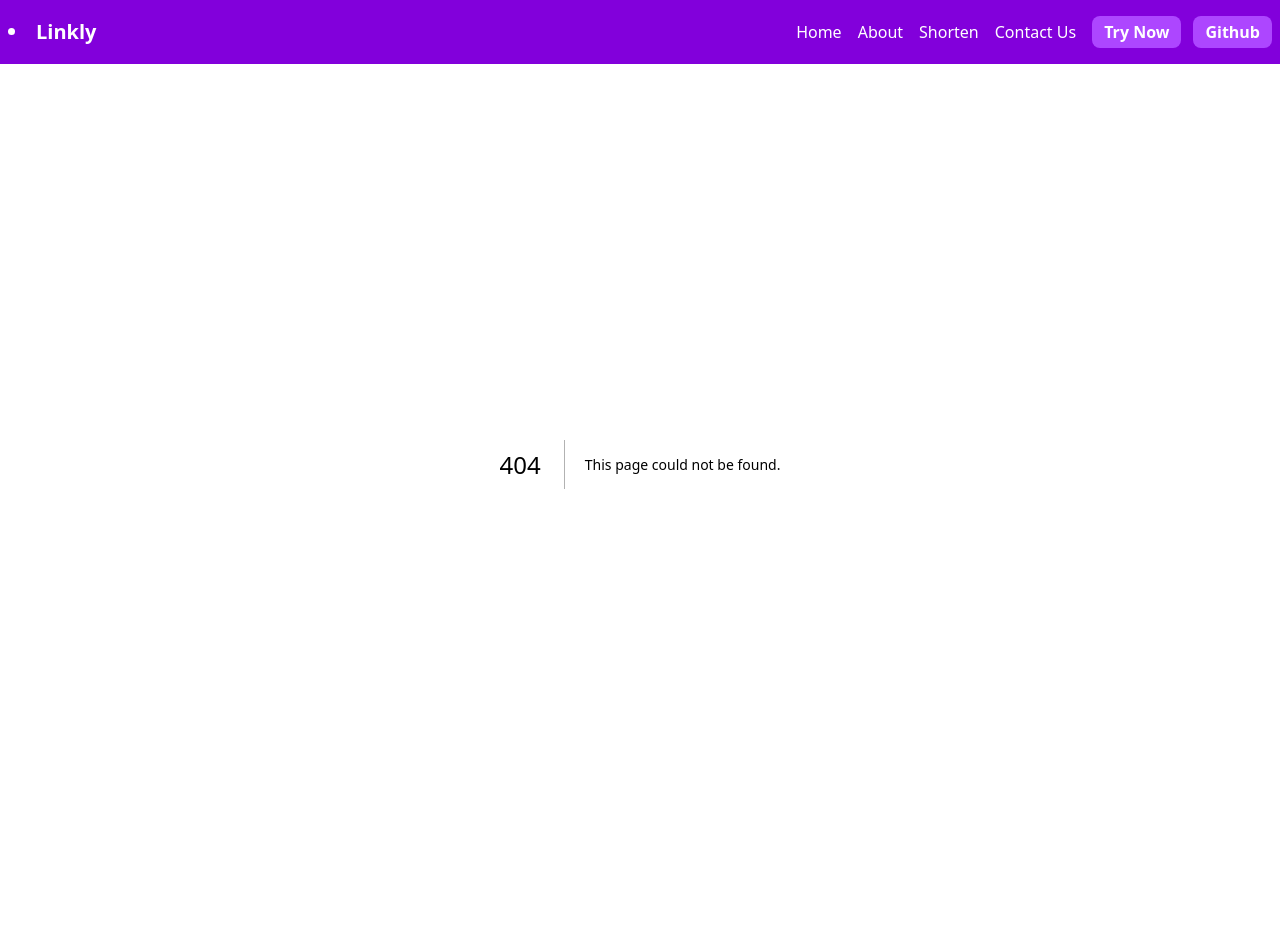
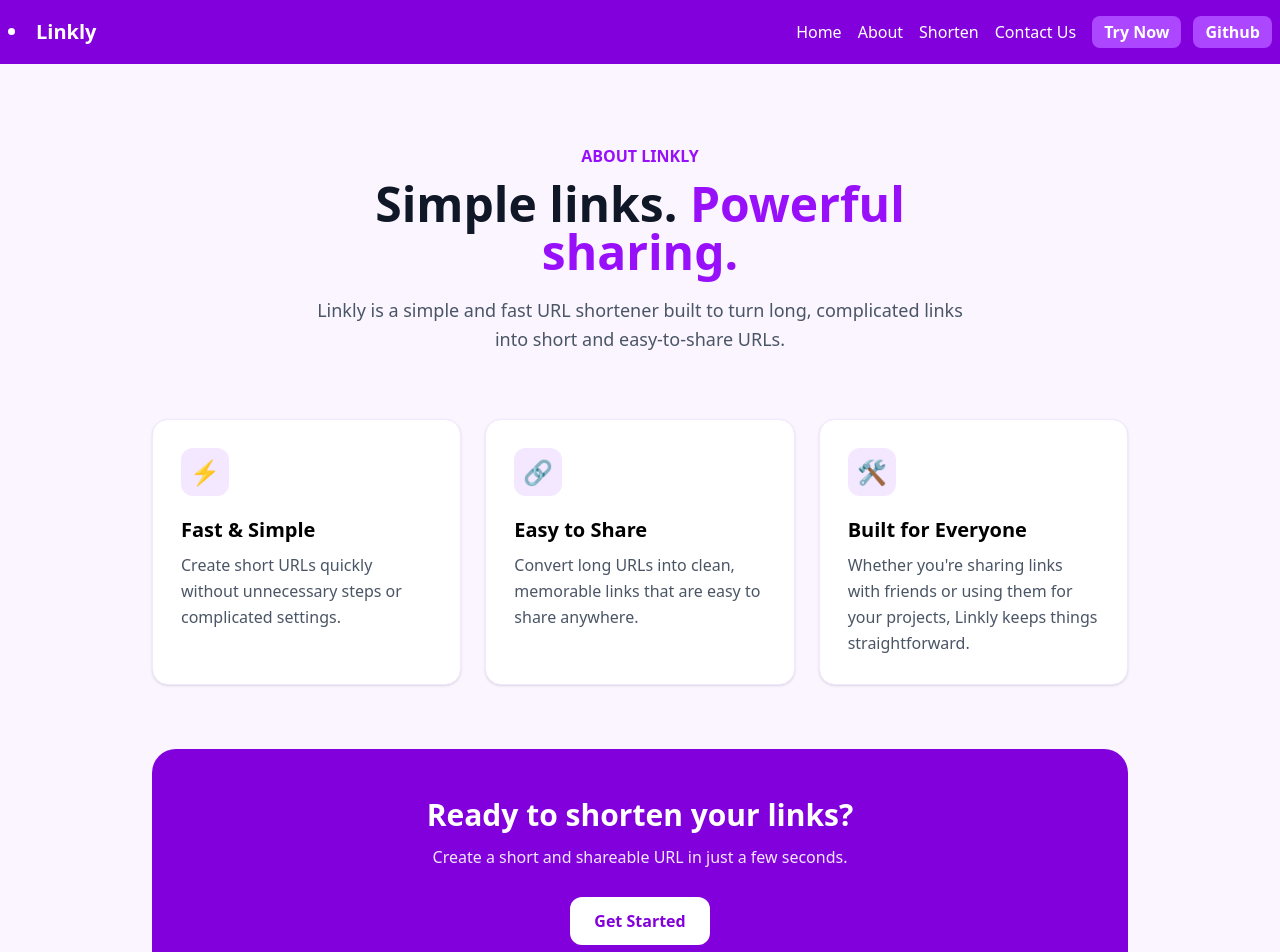
Before and after one commit to Void-0019/linkly, a Next.js app: page /about in a window 1280 px wide. Before the commit this address had no page. Shown: the top 952 px of the page. Before the commit the page ends 864 px from the top, so only its background shows below. Built offline with nearby package versions, Linux system fonts and the light colour scheme.

Commit message:
feat: add About page

```diff
--- /dev/null
+++ b/app/about/page.js
@@ -0,0 +1,84 @@
+import React from "react";
+import Link from "next/link";
+
+const About = () => {
+  return (
+    <main className="min-h-[calc(100vh-4rem)] bg-purple-50">
+      <section className="max-w-5xl mx-auto px-6 py-20">
+
+        <div className="text-center max-w-2xl mx-auto">
+          <p className="text-purple-600 font-semibold mb-3">
+            ABOUT LINKLY
+          </p>
+
+          <h1 className="text-4xl md:text-5xl font-bold text-gray-900 mb-5">
+            Simple links.{" "}
+            <span className="text-purple-600">Powerful sharing.</span>
+          </h1>
+
+          <p className="text-gray-600 text-lg leading-relaxed">
+            Linkly is a simple and fast URL shortener built to turn long,
+            complicated links into short and easy-to-share URLs.
+          </p>
+        </div>
+
+        <div className="grid md:grid-cols-3 gap-6 mt-16">
+
+          <div className="bg-white rounded-2xl p-7 shadow-sm border border-purple-100">
+            <div className="w-12 h-12 rounded-xl bg-purple-100 flex items-center justify-center text-2xl mb-5">
+              ⚡
+            </div>
+            <h2 className="text-xl font-bold mb-2">Fast & Simple</h2>
+            <p className="text-gray-600 leading-relaxed">
+              Create short URLs quickly without unnecessary steps or
+              complicated settings.
+            </p>
+          </div>
+
+          <div className="bg-white rounded-2xl p-7 shadow-sm border border-purple-100">
+            <div className="w-12 h-12 rounded-xl bg-purple-100 flex items-center justify-center text-2xl mb-5">
+              🔗
+            </div>
+            <h2 className="text-xl font-bold mb-2">Easy to Share</h2>
+            <p className="text-gray-600 leading-relaxed">
+              Convert long URLs into clean, memorable links that are easy
+              to share anywhere.
+            </p>
+          </div>
+
+          <div className="bg-white rounded-2xl p-7 shadow-sm border border-purple-100">
+            <div className="w-12 h-12 rounded-xl bg-purple-100 flex items-center justify-center text-2xl mb-5">
+              🛠️
+            </div>
+            <h2 className="text-xl font-bold mb-2">Built for Everyone</h2>
+            <p className="text-gray-600 leading-relaxed">
+              Whether you're sharing links with friends or using them for
+              your projects, Linkly keeps things straightforward.
+            </p>
+          </div>
+
+        </div>
+
+        <div className="mt-16 bg-purple-700 rounded-3xl px-8 py-12 text-center text-white">
+          <h2 className="text-3xl font-bold mb-3">
+            Ready to shorten your links?
+          </h2>
+
+          <p className="text-purple-100 mb-7">
+            Create a short and shareable URL in just a few seconds.
+          </p>
+
+          <Link
+            href="/shorten"
+            className="inline-block bg-white text-purple-700 font-bold px-6 py-3 rounded-xl hover:bg-purple-50 transition"
+          >
+            Get Started
+          </Link>
+        </div>
+
+      </section>
+    </main>
+  );
+};
+
+export default About;
```
